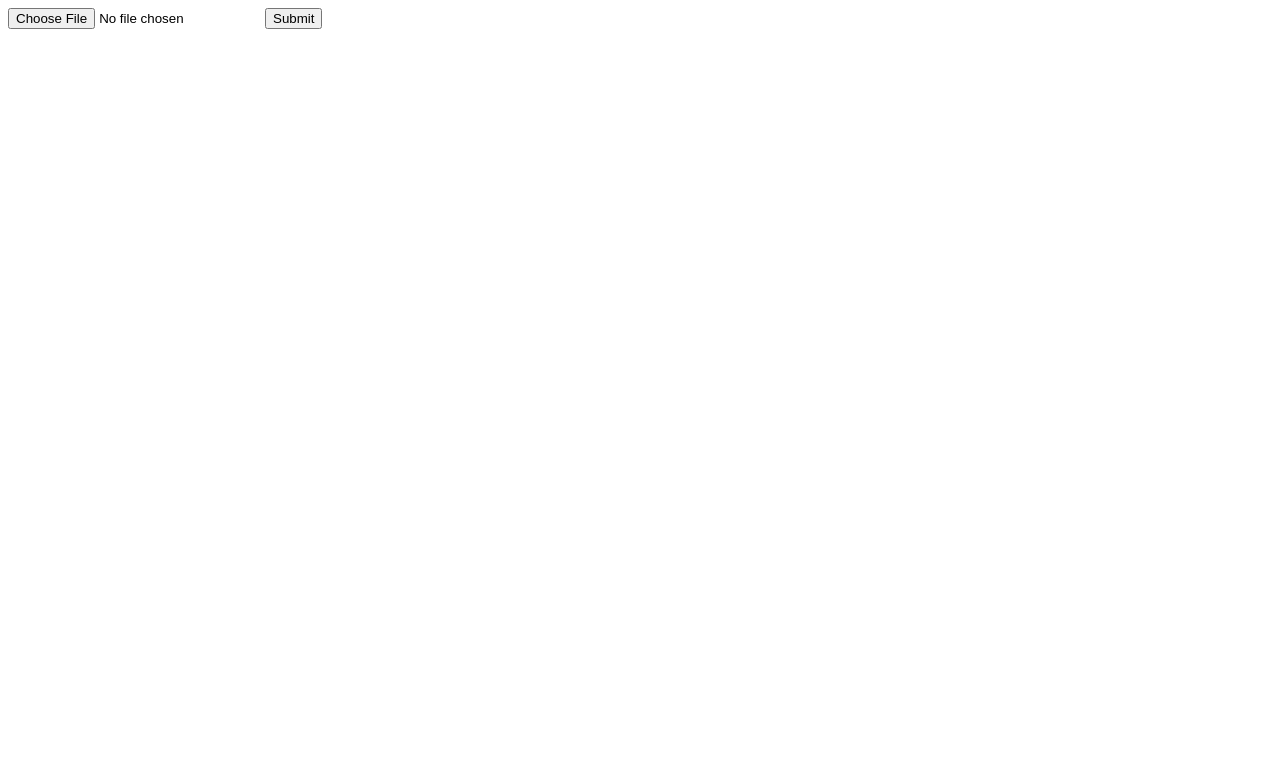
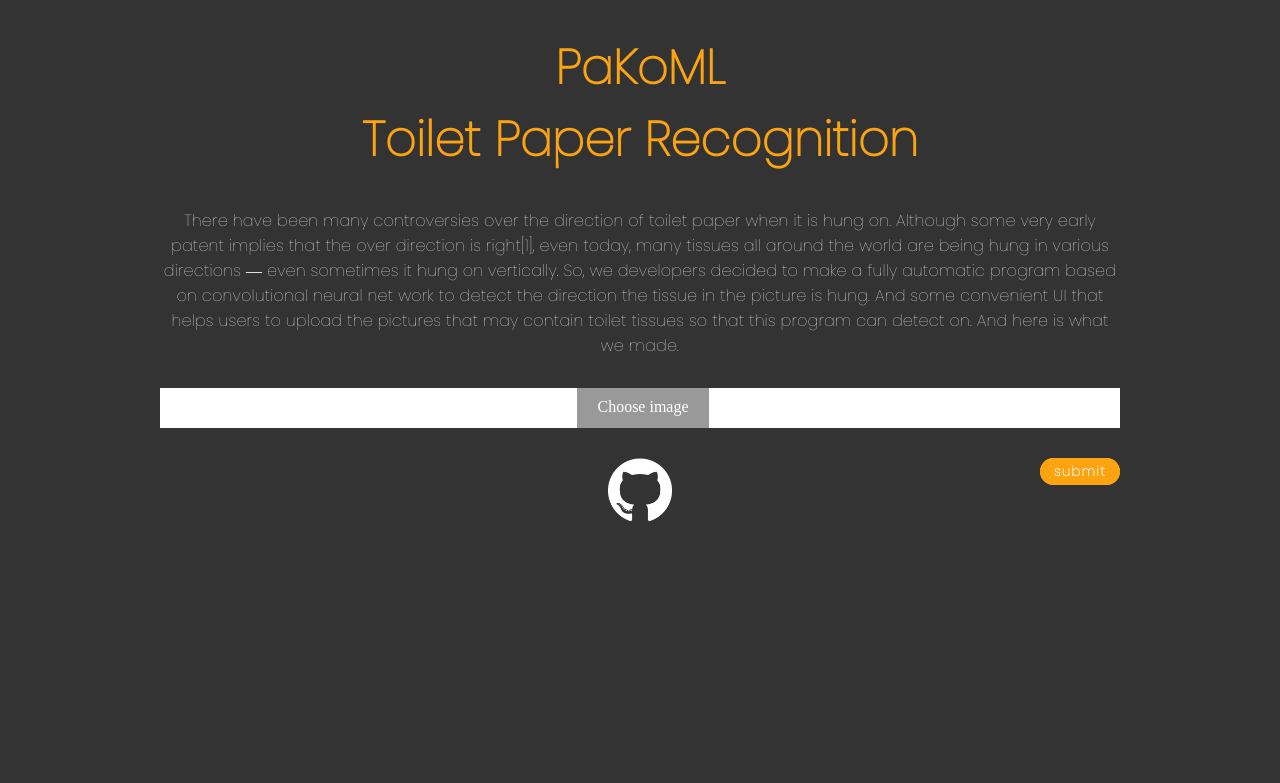
Before and after one commit to PaKoML/Toilet_Paper_Recognition, a Flask app: page / in a window 1280 px wide. Before the commit the part shown is almost empty. Shown: the top 783 px of the page. Run offline with Flask 2, Linux system fonts and the light colour scheme.

Commit message:
frontend 변경사항 적용

```diff
--- /dev/null
+++ b/backend/static/css/start_style.css
@@ -0,0 +1,231 @@
+html {
+    height: 100%;
+}
+
+body {
+    background-color: #333333;
+}
+
+li{
+    list-style:none;
+    }
+
+.container {
+    max-width: 960px;
+    margin-left: auto;
+    margin-right: auto;
+    left: 0;
+    right: 0;
+}
+
+.title {
+    width: 304px;
+    height: 20px;
+    margin-bottom: 25px;
+    font-size: 24px;
+    font-family: "Poppins";
+    font-weight: bold;
+    font-stretch: normal;
+    font-style: normal;
+    line-height: normal;
+    letter-spacing: normal;
+    text-align: center;
+    color: #fca311;
+    justify-content: center;
+    font-family: "Poppins";
+    margin-left: auto;
+    margin-right: auto;
+    left: 0;
+    right: 0;
+
+}
+
+.mention {
+    max-width: 960px;
+    height: 30%;
+    font-family: "Poppins";
+    font-weight: 100;
+    font-size: medium;
+    font-stretch: normal;
+    font-style: normal;
+    line-height: normal;
+    letter-spacing: 0.17px;
+    color: #fff;
+    text-align: center;
+    margin-left: auto;
+    margin-right: auto;
+    left: 0;
+    right: 0;
+    margin-top: 20px;
+}
+
+
+.border  {
+    justify-content: center;
+    padding: 0% 0% 0% 0%;
+    width: 100%;
+    height: 100%;
+    margin-top: 30px;
+    margin-bottom: 30px;
+    margin-left: auto;
+    margin-right: auto;
+    /* border: solid 1px #707070; */
+    /* border-style: dashed; */
+    /* border-width: 2px; */
+    border: auto;
+    background-color: #fff;
+    left: 0;
+    right: 0;
+
+  }
+
+.image-select {
+    justify-content: center;
+    text-align: center;
+    margin-left: auto;
+    margin-right: auto;
+    left: 0;
+    right: 0;
+    vertical-align: middle;
+}
+
+input[type=file]{
+    width: 70px;
+    height: 27px;
+    font-size: auto;
+    background-color: #fca311;
+    border-style: none;
+    color: #fff;
+    font-weight: bold;
+    font-style: normal;
+    border-radius: 5em;
+    font-family: "Poppins";
+    margin-left: auto;
+    margin-right: auto;
+    left: 0;
+    right: 0;
+    vertical-align: middle;
+}
+
+.image-select label {
+    display: inline-block;
+    padding: 10px 20px;
+    color: #fff;
+    vertical-align: middle;
+    background-color: #999999;
+    cursor: pointer;
+    height: 40px;
+    margin-left: 10px;
+}
+
+#preview{
+    max-width: 100%;
+    max-height: 100%;
+}
+
+.image-select input[type="file"] {
+    position: absolute;
+    width: 0;
+    height: 0;
+    padding: 0;
+    overflow: hidden;
+    border: 0;
+}
+
+.image-select label{
+    display: inline-block;
+    padding: 10px 20px;
+    color: #fff;
+    vertical-align: middle;
+    background-color: #999999;
+    cursor: pointer;
+    height: 20px;
+    margin-left: 10px;
+
+}
+
+.botton  {
+    float: right;
+    display: flex;
+    width: auto;
+    height: auto;
+    background-color: #fca311;
+    border: 3%;
+    border-radius: 3em;
+
+  }
+
+input[type=submit]{
+    width: 80px;
+    height: 27px;
+    font-size: auto;
+    background-color: #fca311;
+    border-style: none;
+    color: #fff;
+    font-weight: bold;
+    font-style: normal;
+    border-radius: 5em;
+    font-family: "Poppins";
+    letter-spacing: 0.1em;
+}
+
+
+
+#logo{
+    position: absolute;
+    display: block;
+    width: 64px;
+    height: 64px;
+    object-fit: scale-down;
+    margin-left: auto;
+    margin-right: auto;
+    left: 0;
+    right: 0;
+
+}
+
+
+
+@media(max-width : 960px ) {
+
+    .mention {
+        margin-left: auto;
+        margin-right: auto;
+        padding: 0% 1% 0% 1%;
+        font-family: "Poppins";
+        font-weight: 100;
+        font-stretch: normal;
+        font-style: normal;
+        line-height: normal;
+        letter-spacing: 0.17px;
+        color: #fff;
+        justify-content: center;
+        font-size: medium;
+
+
+}
+    input[type=submit]{
+        width: 70px;
+        height: 27px;
+        font-size: auto;
+        background-color: #fca311;
+        border-style: none;
+        color: #fff;
+        font-weight: bold;
+        font-style: normal;
+        border-radius: 5em;
+        font-family: "Poppins";
+}
+
+    #logo{
+    position: absolute;
+    display: block;
+    width: 64px;
+    height: 64px;
+    object-fit: scale-down;
+    margin-left: auto;
+    margin-right: auto;
+    left: 0;
+    right: 0;
+}
+}
--- a/backend/templates/file_upload.html
+++ b/backend/templates/file_upload.html
@@ -1,9 +1,105 @@
-<html>
-    <body>
-        <form action = "https://jordano112.run.goorm.io/uploader" method = "POST" enctype = "multipart/form-data">
+<!DOCTYPE html>
+<html lang="en">
+<head>
+    <meta charset="UTF-8">
+    <meta http-equiv="X-UA-Compatible" content="IE=edge">
+    <meta name="viewport" content="width=device-width, initial-scale=1.0">
 
-            <input type = "file" name = "file" />
-            <input type = "submit"/>
-        </form>
-    </body>
+    <title>PaKoML Toilet Paper Recognition</title>
+    <link rel="stylesheet" href="{{ url_for('static', filename='css/start_style.css') }}">
+    <style>
+        @import url('https://fonts.googleapis.com/css2?family=Poppins:wght@100');
+        </style>
+
+</head>
+<body>
+
+    <form action = "https://jordano112.run.goorm.io/uploader" method = "POST" enctype = "multipart/form-data">
+    <li class="container">
+    <div>
+        <span class="title">
+            <h1>PaKoML<br>Toilet Paper Recognition</h1>
+        </span>
+
+        <div class="mention">
+            There have been many controversies over the direction of toilet paper when it is hung on. Although some very early patent implies that the over direction is right[1], even today, many tissues all around the world are being hung in various directions ― even sometimes it hung on vertically. So, we developers decided to make a fully automatic program based on convolutional neural net work to detect the direction the tissue in the picture is hung. And some convenient UI that helps users to upload the pictures that may contain toilet tissues so that this program can detect on. And here is what we made.
+        </div>
+    </div>
+
+
+
+    <div class = "border">
+        <div class = "image-select">
+            <label for="image upload" width="auto" height="auto">Choose image</label>
+            <input type="file" value="image upload" name ="file" id="image upload" accept="image/*" onchange="readURL(this);"/>
+                <img id="preview" />
+        </div>
+    </div>
+
+
+    <div class = "file-submit">
+        <div class="botton">
+            <input type = "submit" value="submit"/>
+        </div>
+    </div>
+
+
+
+
+    <div class="link">
+        <a href="https://github.com/PaKoML/Toilet_Paper_Recognition" target="_blank">
+        <img src="./static/GitHub-Mark-Light-120px-plus.png" alt="github" id = logo >
+        </a>
+    </div>
+
+
+
+
+
+
+
+
+    <script>
+        function readURL(input) {
+            if (input.files && input.files[0]) {
+                var reader = new FileReader();
+                reader.onload = function(e) {
+                    document.getElementById('preview').src = e.target.result;
+                    };
+                reader.readAsDataURL(input.files[0]);
+                } else {
+                    document.getElementById('preview').src = "";
+            }
+}
+    </script>
+
+
+    <script>
+
+        var input = document.querySelector('input');
+        var preview = document.querySelector('.preview');
+
+        input.style.opacity = 0;
+    </script>
+
+    <script>
+
+        function togglefileselcet(){
+            const image = document.getElementById('image');
+
+            if(image.style.display !== 'none') {
+                image.style.display = 'none';
+            }
+
+            else {
+                image.style.display = 'block';
+            }
+        }
+    </script>
+
+</li>
+    </form>
+
+</body>
+
 </html>
```
Also changed, not shown: backend/static/css/result_style.css (added, +30 -0 lines), backend/templates/index.js (added, +32 -0 lines), backend/templates/result_show.html (+17 -7 lines), backend/static/GitHub-Mark-Light-120px-plus.png (added), 1 other file.
